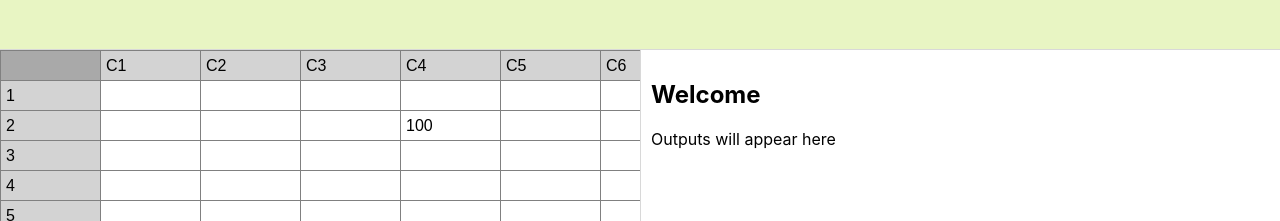
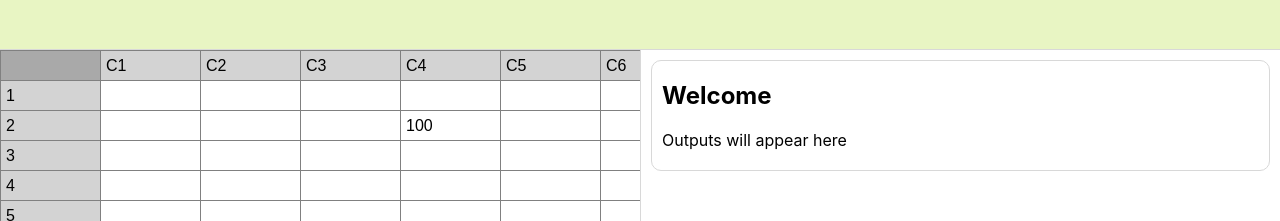
Before and after one commit to hadrianhughes/data-analysis-tool, a React (Create React App) app: page / in a window 1280 px wide. Shown: the top 221 px of the page. Built offline with nearby package versions, Linux system fonts and the light colour scheme.

Commit message:
Add styling to outputs section

```diff
--- a/src/components/OutputBoard/InfoOutput.tsx
+++ b/src/components/OutputBoard/InfoOutput.tsx
@@ -1,4 +1,5 @@
 import React from 'react'
+import { BlockHeading, BlockParagraph, Block } from './styles'
 
 interface InfoOutputProps {
   heading: string
@@ -9,10 +10,10 @@ const InfoOutput: React.FunctionComponent<InfoOutputProps> = ({
   heading,
   body
 }) => (
-  <article>
-    <h2>{heading}</h2>
-    <p>{body}</p>
-  </article>
+  <Block>
+    <BlockHeading>{heading}</BlockHeading>
+    <BlockParagraph>{body}</BlockParagraph>
+  </Block>
 )
 
 export default InfoOutput
--- a/src/components/OutputBoard/styles.ts
+++ b/src/components/OutputBoard/styles.ts
@@ -1,5 +1,27 @@
 import styled from 'styled-components'
+import { COLORS } from '../../styles/settings'
 
 export const Container = styled.div`
   padding: 10px;
 `
+
+export const Block = styled.article`
+  border: 1px solid ${COLORS.lightGrey};
+  border-radius: 10px;
+  margin: 10px 0;
+  padding: 10px;
+
+  &:first-child {
+    margin-top: 0;
+  }
+`
+
+export const BlockHeading = styled.h2`
+  margin: 0;
+  padding: 10px 0;
+`
+
+export const BlockParagraph = styled.p`
+  margin: 0;
+  padding: 10px 0;
+`
```
